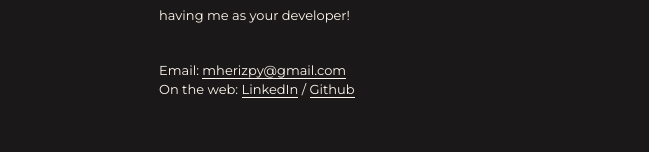
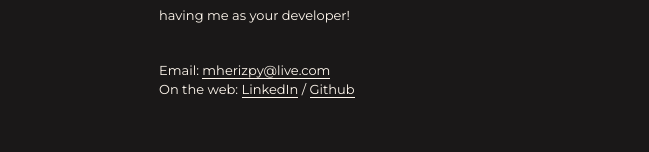
Before and after one commit to NovemForxuz/heriz-yusoff, a React (Create React App) app: page /contact in a window 1280 px wide. Shown: the part 487-639 px from the top of the page, without its empty margins (1-650 px from the left). Built offline with nearby package versions, Linux system fonts and the light colour scheme.

Commit message:
Update email

```diff
--- a/src/components/Contact.js
+++ b/src/components/Contact.js
@@ -26,7 +26,7 @@ class Contact extends Component {
                                 {/* Let me know what you need by filling in this quick&nbsp;
                                 <span><a href={creativeBriefForm} target="_blank" rel="noopener noreferrer">website brief</a></span>. */}
                             </p><br />
-                            <span>Email: <a href='mailto:mherizpy@gmail.com'>mherizpy@gmail.com</a></span><br />
+                            <span>Email: <a href='mailto:mherizpy@live.com'>mherizpy@live.com</a></span><br />
                             <span>On the web:&nbsp;
                                     <a href='https://www.linkedin.com/in/heriz-yusoff/' target="_blank" rel="noopener noreferrer">LinkedIn</a> /&nbsp;
                                     <a href='https://github.com/NovemForxuz' target="_blank" rel="noopener noreferrer">Github</a>
```
